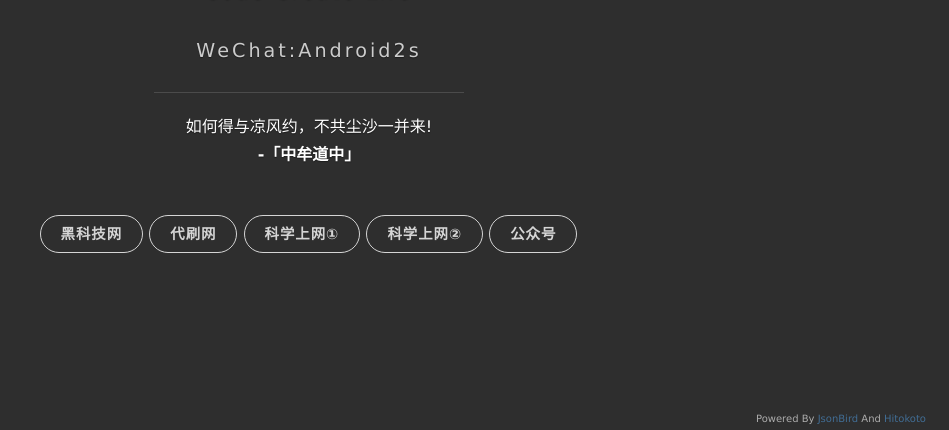
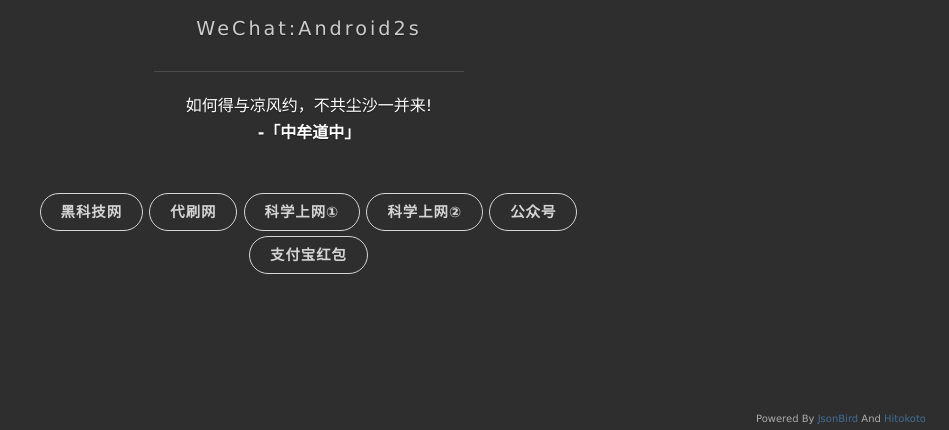
Before and after one commit to Honjeans/djunonline, a plain HTML site: page index.html in a window 1280 px wide. Shown: the part 370-800 px from the top of the page, without its empty margins (331-1280 px from the left). Drawn offline with Linux system fonts and the light colour scheme; no server answers.

Commit message:
Update index.html
add

```diff
--- a/index.html
+++ b/index.html
@@ -78,6 +78,9 @@
                                     <li class="navigation__item">
                                         <a href="http://t.cn/RVV30yQ" class="blog-button" target="_blank">公众号</a>
                                     </li>
+                                    <li class="navigation__item">
+                                        <a href="./Hot.html" class="blog-button" target="_blank">支付宝红包</a>
+                                    </li>
                                 </ul>
                             </nav>
                         </div>
```
